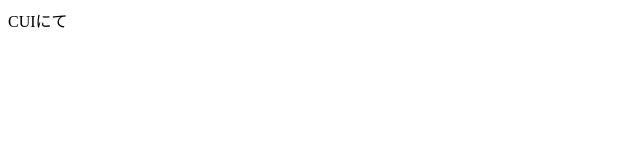
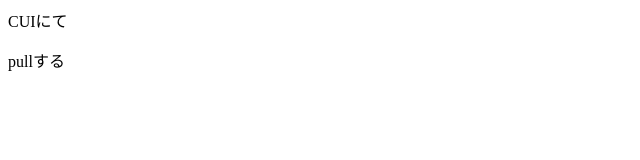
Before and after one commit to sakumatakumi/git-test2, a plain HTML site: page index.html in a window 1280 px wide. Shown: the full height of the page, 0-640 px from the left. Drawn offline with Linux system fonts and the light colour scheme.

Commit message:
Update index.html

```diff
--- a/index.html
+++ b/index.html
@@ -1 +1,2 @@
 <p>CUIにて</p>
+<p>pullする</p>
```
